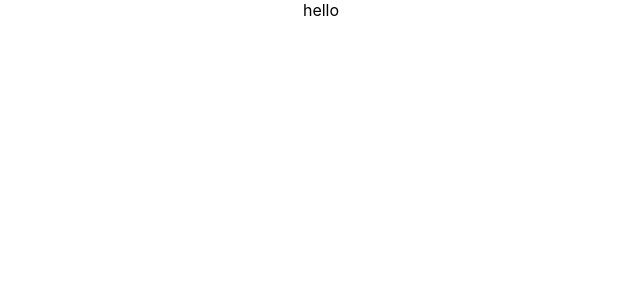
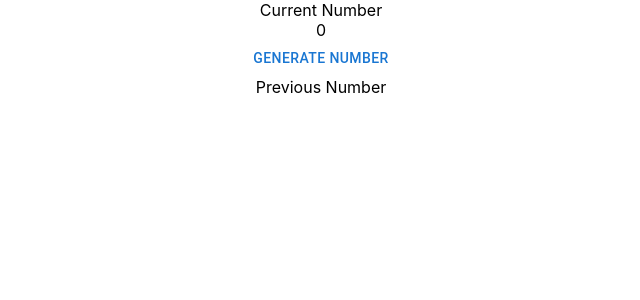
Before and after one commit to dhavalpz/tambola-ui, a React (Create React App) app: page / in a window 1280 px wide. Shown: the top 300 px of the page, without its empty margins (319-959 px from the left). Built offline with nearby package versions, Linux system fonts and the light colour scheme.

Commit message:
added constant values in util file and shift the test cases into appropriate file

```diff
--- a/src/App.tsx
+++ b/src/App.tsx
@@ -1,11 +1,12 @@
 import React from "react";
+import NumberGenerator from "./components/NumberGenerator";
 import "./App.css";
 /**
  * Home Page of the Application
  * @return {JSX.Element}
  */
 function App() {
-  return <div className="App">hello</div>;
+  return <div className="App"><NumberGenerator /></div>;
 }
 
 export default App;
--- a/src/components/NumberGenerator.tsx
+++ b/src/components/NumberGenerator.tsx
@@ -1,7 +1,7 @@
 import React, { useCallback, useState } from "react";
 import random from "lodash.random";
 import { Button } from "@mui/material";
-
+import {startValue, endValue } from '../util/utility';
 interface State {
   prevNumber: null | number;
   currentNumber: null | number;
@@ -16,7 +16,7 @@ const NumberGenerator = () => {
   });
 
   const generateNumber = useCallback(() => {
-    const randomNumber = random(1, 90);
+    const randomNumber = random(startValue, endValue);
     if (state.pickedNumbers.includes(randomNumber)) {
       generateNumber();
     } else {
--- /dev/null
+++ b/src/util/utility.ts
@@ -0,0 +1,4 @@
+const startValue:number=1;
+const endValue:number=90;
+
+export {startValue,endValue};
```
Also changed, not shown: tsconfig.json (+3 -13 lines), 1 other file (tests, documents, lock files or other folders).
